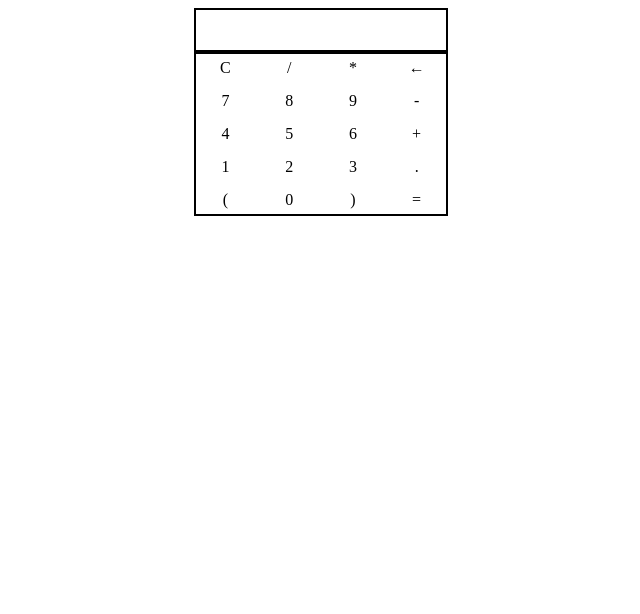
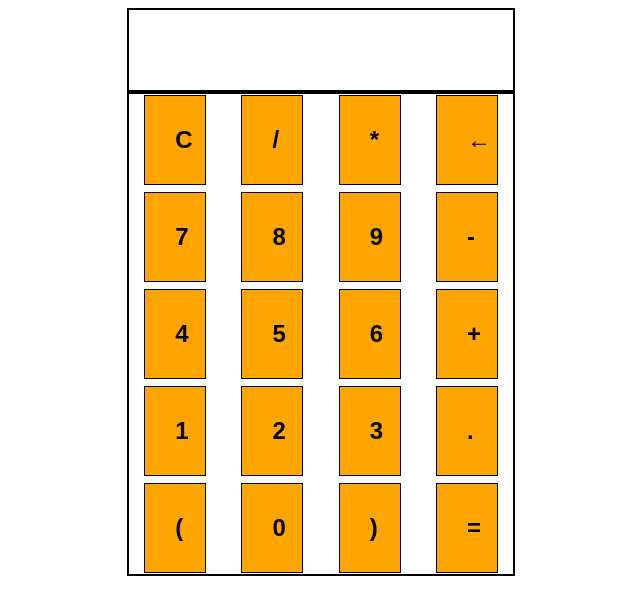
Before and after one commit to wuzue/the-odin-project, a plain HTML site: page Calculator/index.html in a window 1280 px wide. Shown: the whole page, without its empty margins (319-959 px from the left). Drawn offline with Linux system fonts and the light colour scheme.

Commit message:
updated calculator layout, buttons are now bigger!

```diff
--- a/Calculator/index.html
+++ b/Calculator/index.html
@@ -15,26 +15,26 @@
         </div>
 
         <div id="calc-buttons">
-           <div class="button">C</div>
-           <div class="button">/</div>
-           <div class="button">*</div>
-           <div class="button">&larr;</div>
-           <div class="button">7</div>
-           <div class="button">8</div>
-           <div class="button">9</div>
-           <div class="button">-</div>
-           <div class="button">4</div>
-           <div class="button">5</div>
-           <div class="button">6</div>
-           <div class="button">+</div>
-           <div class="button">1</div>
-           <div class="button">2</div>
-           <div class="button">3</div>
-           <div class="button">.</div>
-           <div class="button">(</div>
-           <div class="button">0</div>
-           <div class="button">)</div>
-           <div id="equal" class="button">=</div>
+            <button class="button-edit"><div class="button">C</div></button>
+            <button class="button-edit"><div class="button">/</div></button>
+            <button class="button-edit"><div class="button">*</div></button>
+            <button class="button-edit"><div class="button">&larr;</div></button>
+            <button class="button-edit"><div class="button">7</div></button>
+            <button class="button-edit"><div class="button">8</div></button>
+            <button class="button-edit"><div class="button">9</div></button>
+            <button class="button-edit"><div class="button">-</div></button>
+            <button class="button-edit"><div class="button">4</div></button>
+            <button class="button-edit"><div class="button">5</div></button>
+            <button class="button-edit"><div class="button">6</div></button>
+            <button class="button-edit"><div class="button">+</div></button>
+            <button class="button-edit"><div class="button">1</div></button>
+            <button class="button-edit"><div class="button">2</div></button>
+            <button class="button-edit"><div class="button">3</div></button>
+            <button class="button-edit"><div class="button">.</div></button>
+            <button class="button-edit"><div class="button">(</div></button>
+            <button class="button-edit"><div class="button">0</div></button>
+            <button class="button-edit"><div class="button">)</div></button>
+            <button class="button-edit"><div id="equal" class="button">=</div>
         </div>
     </div>
 
--- a/Calculator/styles.css
+++ b/Calculator/styles.css
@@ -1,5 +1,5 @@
 #main-container {
-    max-width: 500px;
+    max-width: 768px;
     display: flex;
     flex-direction: column;
     margin: 0 auto;
@@ -9,22 +9,33 @@
 
 #calc-screen {
     width: 50%;
-    height: 5vh;
+    height: 10vh;
     border: 2px solid black;
     text-align: right;
+    font-size: 3rem;
 }
 
 #calc-buttons{
     width: 50%;
-    height: 20vh;
+    height: 60vh;
     display: grid;
     grid-template-columns: 1fr 1fr 1fr 1fr;
     grid-gap: 5px;
     border: 2px solid black;
 }
 
-.button{
+.button {
+    font-weight: bold;
+    font-size: 1.5rem;
+    text-align: center;
+    vertical-align: middle;
+}
 
+.button-edit{
+    padding: 30px;
+    width: 50px;
+    border: 1px solid;
+    background-color: orange;
     text-align: center;
     margin: auto;
 }
```
